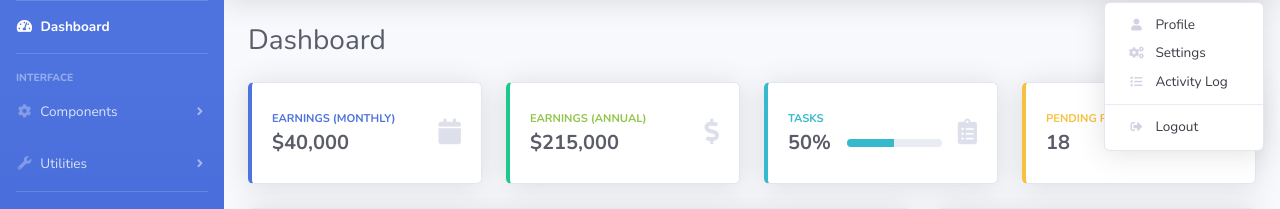
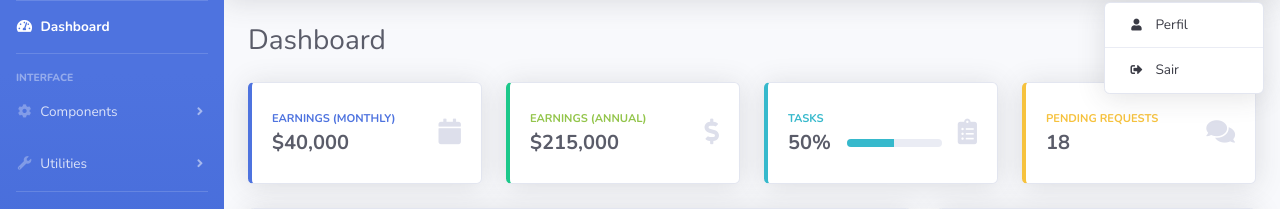
Before and after one commit to JSApce/sist_ord_servi_vend_Codeigniter, a CodeIgniter app: page /bcit/index.php/home/index in a window 1280 px wide, after a click on "Valerie Luna". Shown: the part 70-279 px from the top of the page. Run offline with CodeIgniter, Linux system fonts and the light colour scheme.

Commit message:
Criando o modulo Login - Parte 3 - Criando o método de logout

```diff
--- a/application/controllers/Login.php
+++ b/application/controllers/Login.php
@@ -27,4 +27,9 @@ class Login extends CI_Controller {
         }
     }
 
+    public function logout() {
+        $this->ion_auth->logout();
+        redirect('login');
+    }
+
 }
--- a/application/views/layout/footer.php
+++ b/application/views/layout/footer.php
@@ -26,15 +26,15 @@
     <div class="modal-dialog" role="document">
         <div class="modal-content">
             <div class="modal-header">
-                <h5 class="modal-title" id="exampleModalLabel">Ready to Leave?</h5>
+                <h5 class="modal-title" id="exampleModalLabel">Pronto para sair?</h5>
                 <button class="close" type="button" data-dismiss="modal" aria-label="Close">
                     <span aria-hidden="true">×</span>
                 </button>
             </div>
-            <div class="modal-body">Select "Logout" below if you are ready to end your current session.</div>
+            <div class="modal-body">Clique em "Sair" para encerrar a sessão.</div>
             <div class="modal-footer">
-                <button class="btn btn-secondary" type="button" data-dismiss="modal">Cancel</button>
-                <a class="btn btn-primary" href="login.html">Logout</a>
+                <button class="btn btn-secondary btn-sm" type="button" data-dismiss="modal">Não</button>
+                <a class="btn btn-primary btn-sm" href="<?php echo base_url('login/logout') ?>">Sair</a>
             </div>
         </div>
     </div>
--- a/application/views/layout/navbar.php
+++ b/application/views/layout/navbar.php
@@ -157,21 +157,13 @@
             <!-- Dropdown - User Information -->
             <div class="dropdown-menu dropdown-menu-right shadow animated--grow-in" aria-labelledby="userDropdown">
                 <a class="dropdown-item" href="#">
-                    <i class="fas fa-user fa-sm fa-fw mr-2 text-gray-400"></i>
-                    Profile
-                </a>
-                <a class="dropdown-item" href="#">
-                    <i class="fas fa-cogs fa-sm fa-fw mr-2 text-gray-400"></i>
-                    Settings
-                </a>
-                <a class="dropdown-item" href="#">
-                    <i class="fas fa-list fa-sm fa-fw mr-2 text-gray-400"></i>
-                    Activity Log
+                    <i class="fas fa-user fa-sm fa-fw mr-2 text-gray-900"></i>
+                    Perfil
                 </a>
                 <div class="dropdown-divider"></div>
                 <a class="dropdown-item" href="#" data-toggle="modal" data-target="#logoutModal">
-                    <i class="fas fa-sign-out-alt fa-sm fa-fw mr-2 text-gray-400"></i>
-                    Logout
+                    <i class="fas fa-sign-out-alt fa-sm fa-fw mr-2 text-gray-900"></i>
+                    Sair
                 </a>
             </div>
         </li>
```
